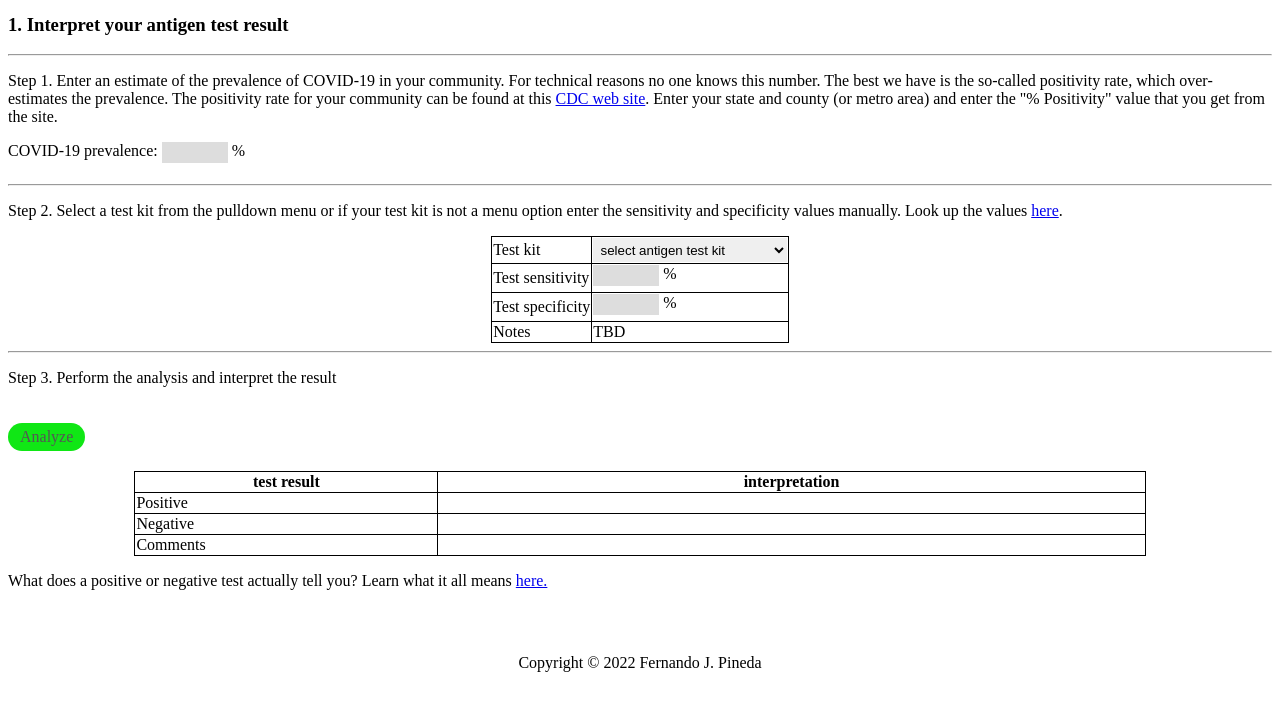
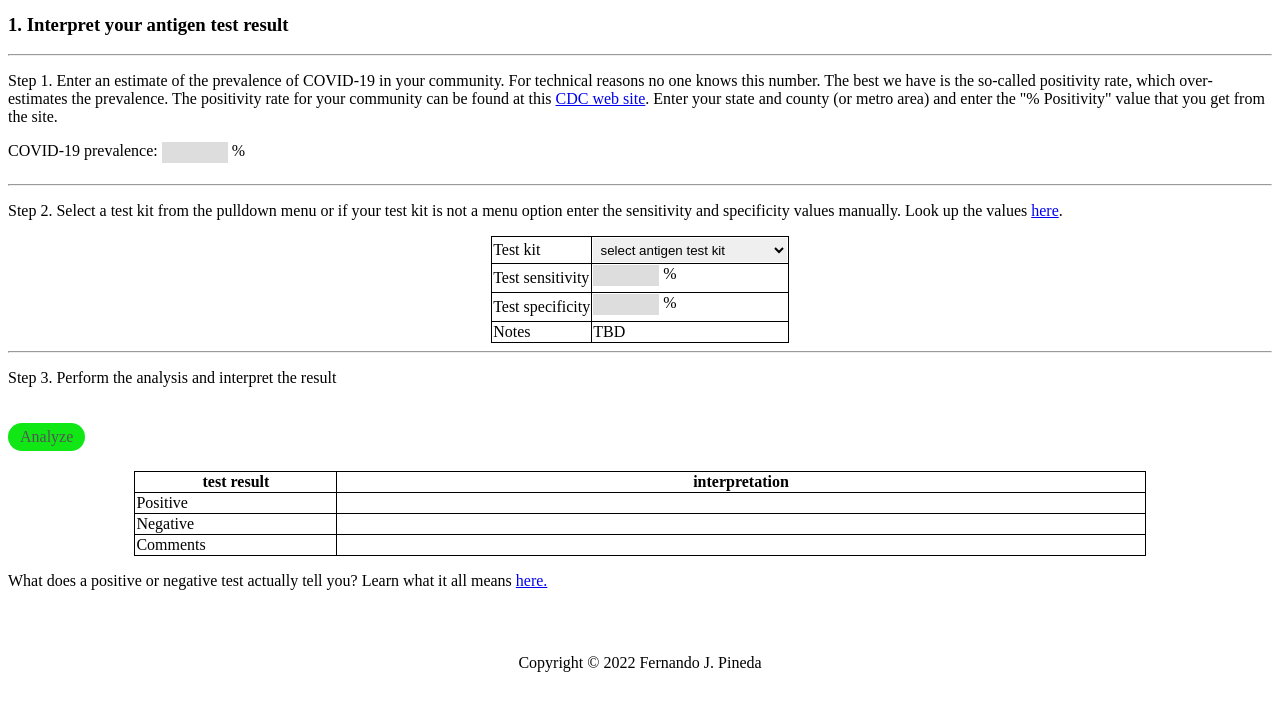
Before and after one commit to fjpineda/fjpineda.github.io, a plain HTML site: page index.html in a window 1280 px wide. Shown: the part 115-826 px from the top of the page. Drawn offline with Linux system fonts and the light colour scheme.

Commit message:
adjusted table widths

```diff
--- a/index.html
+++ b/index.html
@@ -5,6 +5,7 @@
 <!DOCTYPE html>
 
 <html>
+
   <head>
     <title>COVID calculators</title>
     <link rel="stylesheet" href="styles.css"></link>
@@ -74,7 +75,7 @@
 			<button class="btn-test">Analyze</button>
 			<table align='center' width=80% >
 				<tr>
-					<th width = 30%>test result</th>
+					<th width = 20%>test result</th>
 					<th>interpretation</th>
 				</tr>
 				<tr>
```
